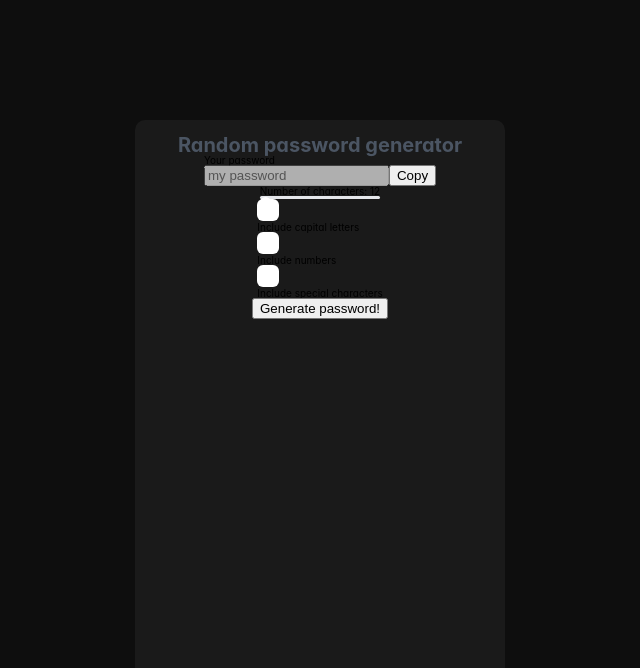
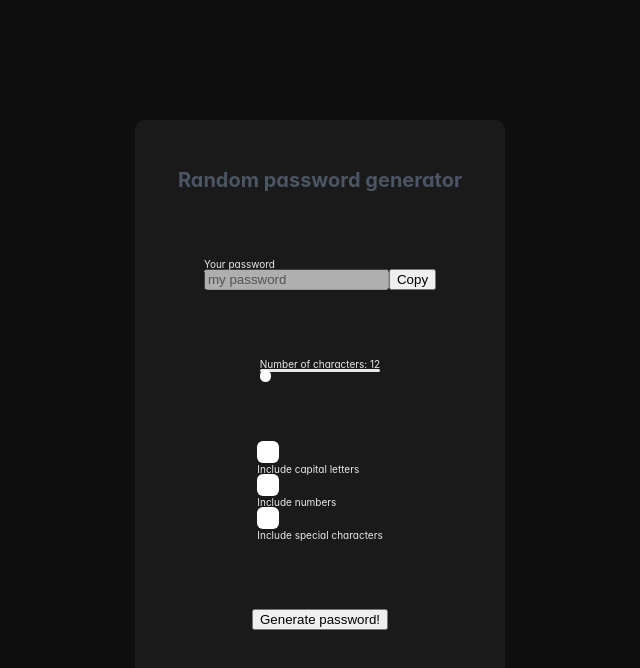
Before and after one commit to NollieChtn6/Password-Generator, a React (Vite) app: page / in a window 1280 px wide. Shown: the top 668 px of the page, without its empty margins (320-960 px from the left). Built offline with nearby package versions, Linux system fonts and the light colour scheme.

Commit message:
update basic layout

```diff
--- a/src/index.css
+++ b/src/index.css
@@ -18,6 +18,7 @@ html {
   font-size: 62.5%;
   box-sizing: border-box;
   min-height: 100%;
+  color: #eaeaea;
 }
 
 main {
@@ -35,6 +36,7 @@ main {
   width: 370px;
   height: 70vh;
   border-radius: 10px;
+  justify-content: space-around;
   /* -webkit-box-shadow: 0px 0px 50px 11px rgba(204, 0, 153, 0.2);
   box-shadow: 0px 0px 50px 11px rgba(204, 0, 153, 0.2); */
   align-items: center;
```
